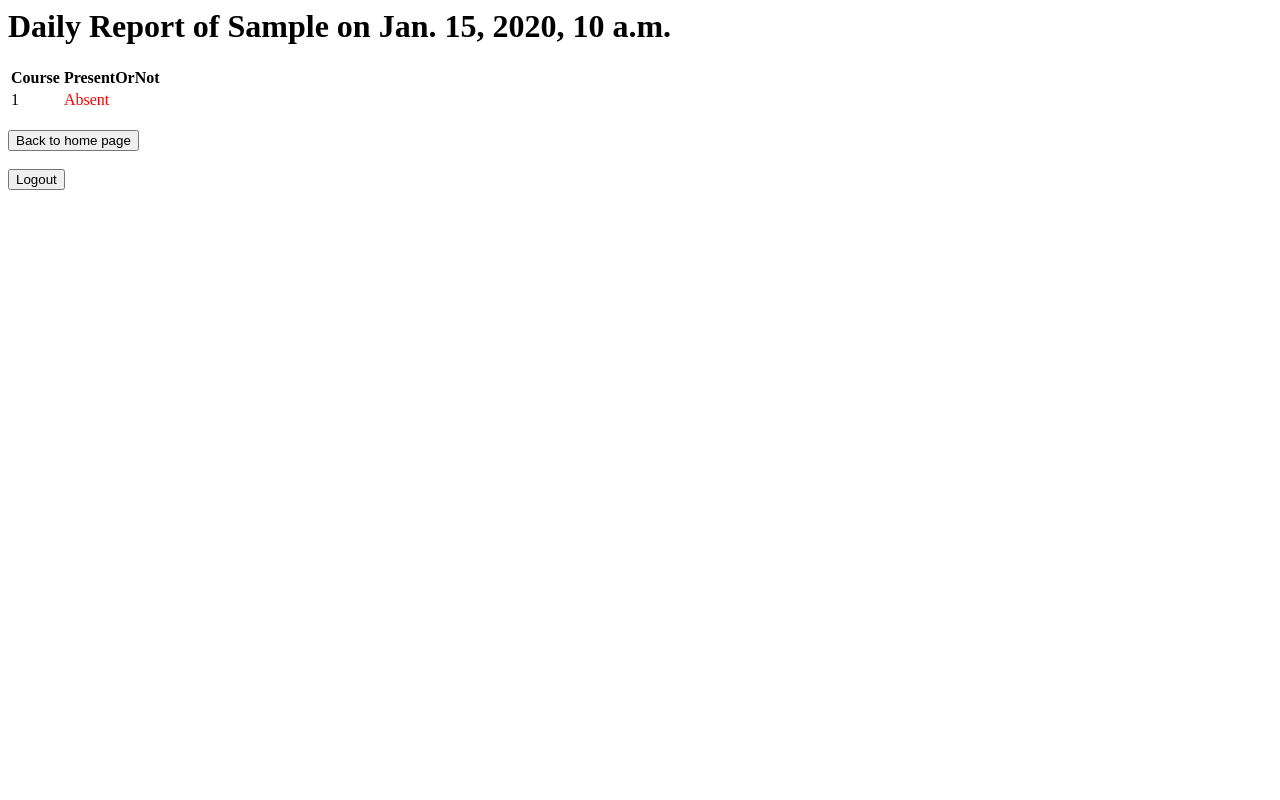
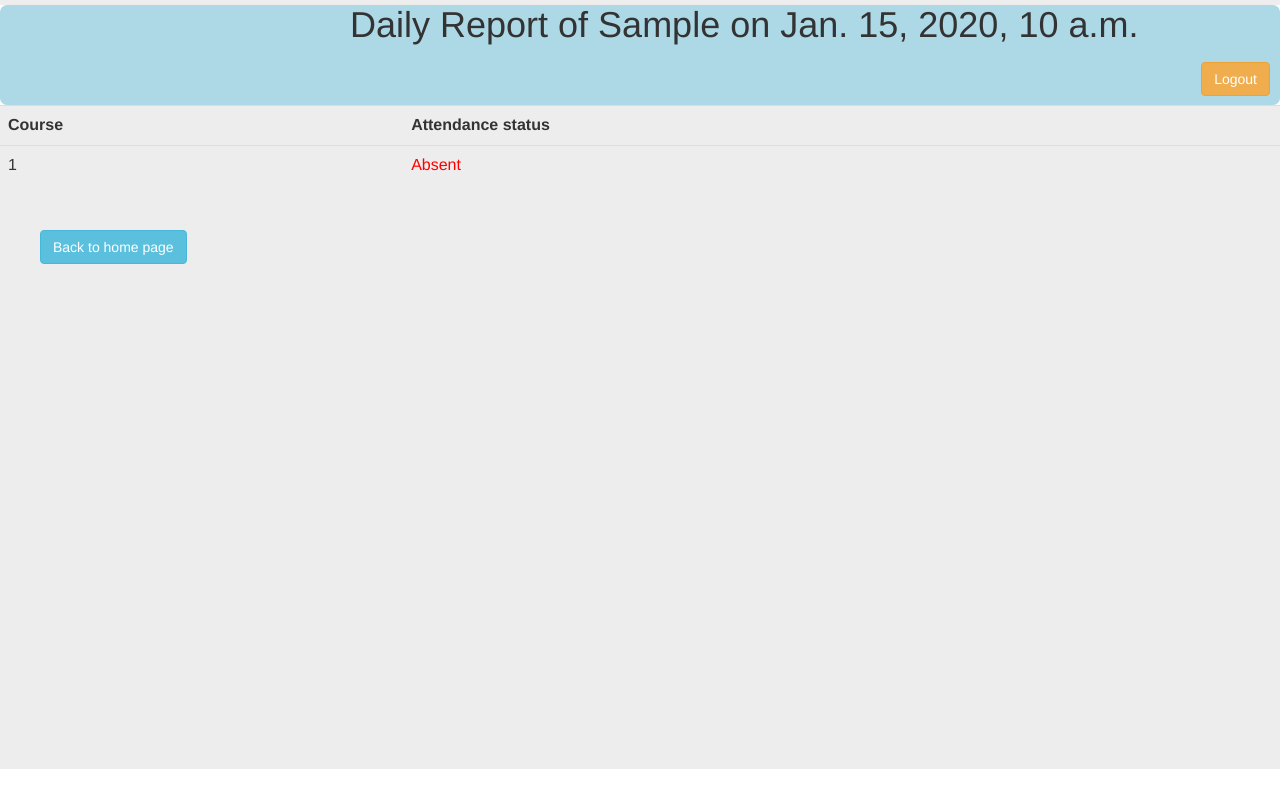
Before and after one commit to srinidhiprabhu96/proxy_softengg17_group9, a Django app: template Proxy/stud_module/templates/stud_daily_report.html in a window 1280 px wide. Run offline with Django 3.2, Linux system fonts and the light colour scheme; a user stored in the database is signed in; tables that the repository leaves empty hold one stand-in row (values such as "Sample post"); the template is opened without the code that fills it: values that come from a table or form of the project are taken from there, most other values are stand-ins (such as "Sample title", 1, 10 or a date in 2020); some libraries are stand-ins or nearby versions.

Commit message:
forntend for stud_module is done

```diff
--- a/Proxy/common_static/css/stud_style.css
+++ b/Proxy/common_static/css/stud_style.css
@@ -1,8 +1,12 @@
-html, body {
+html,body {
     background-color:#EEEDED;
 }
 .box2{
 	background-color:#EEEDED;
+}
+.box3{
+	background-color:#EEEDED;
+	height: 83%;
 }
 .box1{
 	height: 100px;
@@ -30,27 +34,79 @@ html, body {
 .box1 .head4{
 	margin: 5px 10px 10px 650px;
 }
+.box1 .head5{
+	margin: 5px 10px 10px 350px;
+}
+.box1 .head6{
+	margin: 5px 10px 15px 400px;
+}
+
 #button1{
 	margin: 5px 10px 15px 650px;
 }
 
+#button11{
+	margin: 105px 10px 15px 650px;
+}
+
+#button10{
+	margin: 5px 10px 15px 750px;
+}
+
+#button101{
+	margin: 115px 10px 15px 650px;
+}
+
 #button2{
-	margin:-25px 10px 15px 750px;
+	margin:-35px 10px 15px 750px;
+}
+
+#button12{
+	margin:-30px 10px 15px 750px;
 }
 
 #button3{
 	margin: 125px 10px 15px 550px;
 }
+
+#button5{
+	margin: -0.5px 10px 0 750px;
+}
+
+#button6{
+	margin: -5px 10px -5px 750px;
+}
+
 #message{
 	margin: 25px 10px 15px 540px;
 }
 
+#home1{
+	margin: 25px 10px 15px 40px;
+}
+#home2{
+	margin: 225px 10px 15px 50px;
+}
+#home3{
+	margin: 225px 10px 15px 50px;
+}
+#home4{
+	margin: 75px 10px 15px 50px;
+}
+
+#home5{
+	margin: 5px 10px 15px 50px;
+}
+#Date{
+	font-weight: bold;
+	margin-left: 15px;
+}
+.box3 form .area{
+	margin-right: 50px;
+}
 .error {color: red;}
 .info {color: green;}
 .progress
 {
-	font-color:#ffffff;
-	background-color:#0000FF;
+	color:blue;
 }
-.rejected {color: red;}
-.accepted {color: green;}
--- a/Proxy/stud_module/templates/stud_daily_report.html
+++ b/Proxy/stud_module/templates/stud_daily_report.html
@@ -2,25 +2,38 @@
 	<head>
    		<title>Daily report of student</title>
    		{% load static %}
-    	<link rel="stylesheet" type="text/css" href="{% static "css/options_colors.css" %}">
+    	<link rel="stylesheet" href="{% static "css/stud_style.css"%}">
+		<link rel="stylesheet" href="{% static "css/bootstrap.css"%}">
+		<link rel="stylesheet" href="{% static "css/bootstrap.css.map"%}">
+		<link rel="stylesheet" href="{% static "css/bootstrap.min.css"%}">
+		<link rel="stylesheet" href="{% static "css/bootstrap.min.css.map"%}">
+		<script src="{% static "js/bootstrap.min.js" %}"></script>
+		<script src="{% static "js/bootstrap.js" %}"></script>
+		<link rel="stylesheet" type="text/css" href="{% static "css/jquery-ui.min.css" %}">
+		<script type="text/javascript" src="{% static "js/jquery.min.js" %}"></script>
+		<script type="text/javascript" src="{% static "js/jquery-ui.min.js" %}"></script>
 	</head>
 	<body>
-
-	<h1>Daily Report of {{user.first_name}} on {{date}}</h1>
-
+	    <div class="box1">
+			<h1 class="head5">Daily Report of {{user.first_name}} on {{date}}</h1>
+			<nav id="button5" class="nav navbar-nav navbar-right">
+				<a href="/logout/"><button class="btn btn-warning navbar-btn">Logout</button></a>
+			</nav>
+		</div>
+		<div class="box3">
 			{% if attendances %}
-		<table>
+			<table class="table table-hover">
 				<tr>
 					<!--<th>S. No</th>-->
 					<th>Course</th>
-				<th>PresentOrNot</th>
+					<th>Attendance status</th>
 					{% for item in attendances %}
 					<tr>
 						<td>{{item.course_id}}</td>
 						{% if item.is_present == '1' %}
-						<td><span class="present">Present</span></td>
+							<td><span class="info">Present</span></td>
 						{% else %}
-						<td><span class="absent">Absent</span></td>
+							<td><span class="error">Absent</span></td>
 						{% endif %}
 					</tr>
 				{% endfor %}
@@ -29,10 +42,7 @@
 			{% else %}
 				<span class="error"> No attendances to display</span>
 			{% endif %}
-	<br>
-	<a href="/stud_home/"><button>Back to home page</button></a>
-	<br>
-    <br>
-    <a href="/logout/"><button>Logout</button></a>
+			<a href="/stud_home/"><button id="home1" type="button" class="btn btn-info">Back to home page</button></a>
+		</div>
 	</body>
 </html>
```
Also changed, not shown: Proxy/stud_module/templates/raise_query.html (+10 -19 lines), Proxy/stud_module/templates/stud_course.html (+11 -20 lines), Proxy/stud_module/templates/stud_history.html (+11 -21 lines), Proxy/stud_module/templates/stud_home.html (+9 -9 lines), Proxy/stud_module/templates/view_queries.html (+10 -10 lines). Lines whose indentation alone changed are shown as unchanged.
